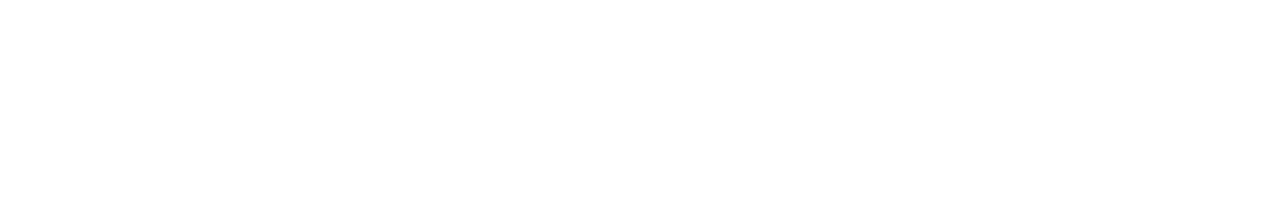
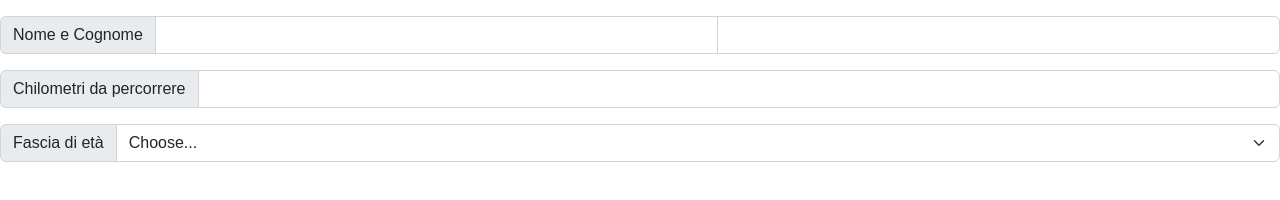
Before and after one commit to MichelaMilzoni/js-biglietto-treno-form, a plain HTML site: page index.html in a window 1280 px wide. Drawn offline with nearby package versions, Linux system fonts and the light colour scheme.

Commit message:
inseriti input in html

```diff
--- a/index.html
+++ b/index.html
@@ -43,6 +43,30 @@
 
    <!-- MAIN -->
   <main>
+    <!-- ! INPUT INGRESSO MULTIPLO NOME E COGNOME -->
+    <div id="input-name-surname" class="input-group mb-3 mt-3">
+      <span class="input-group-text">Nome e Cognome</span>
+      <input type="text" aria-label="First name" class="form-control">
+      <input type="text" aria-label="Last name" class="form-control">
+    </div>
+
+    <!-- ! INPUT KM DA PERCORRERE -->
+    <div id="input-km" class="input-group mb-3">
+      <span class="input-group-text" id="inputGroup-sizing-default">Chilometri da percorrere</span>
+      <input type="number" class="form-control" aria-label="Sizing example input" aria-describedby="inputGroup-sizing-default">
+    </div>
+
+    <!-- ! INPUT SELEZIONE MENU TENDINA-->
+    <div id="input-age" class="input-group mb-3">
+      <label class="input-group-text" for="inputGroupSelect01">Fascia di età</label>
+      <select class="form-select" id="inputGroupSelect01">
+        <option selected>Choose...</option>
+        <option value="minorenne">Minorenne</option>
+        <option value="maggiorenne">Maggiorenne</option>
+        <option value="over65">Over 65</option>
+      </select>
+    </div>
+
   </main>
 
    <!-- FOOTER -->
```
